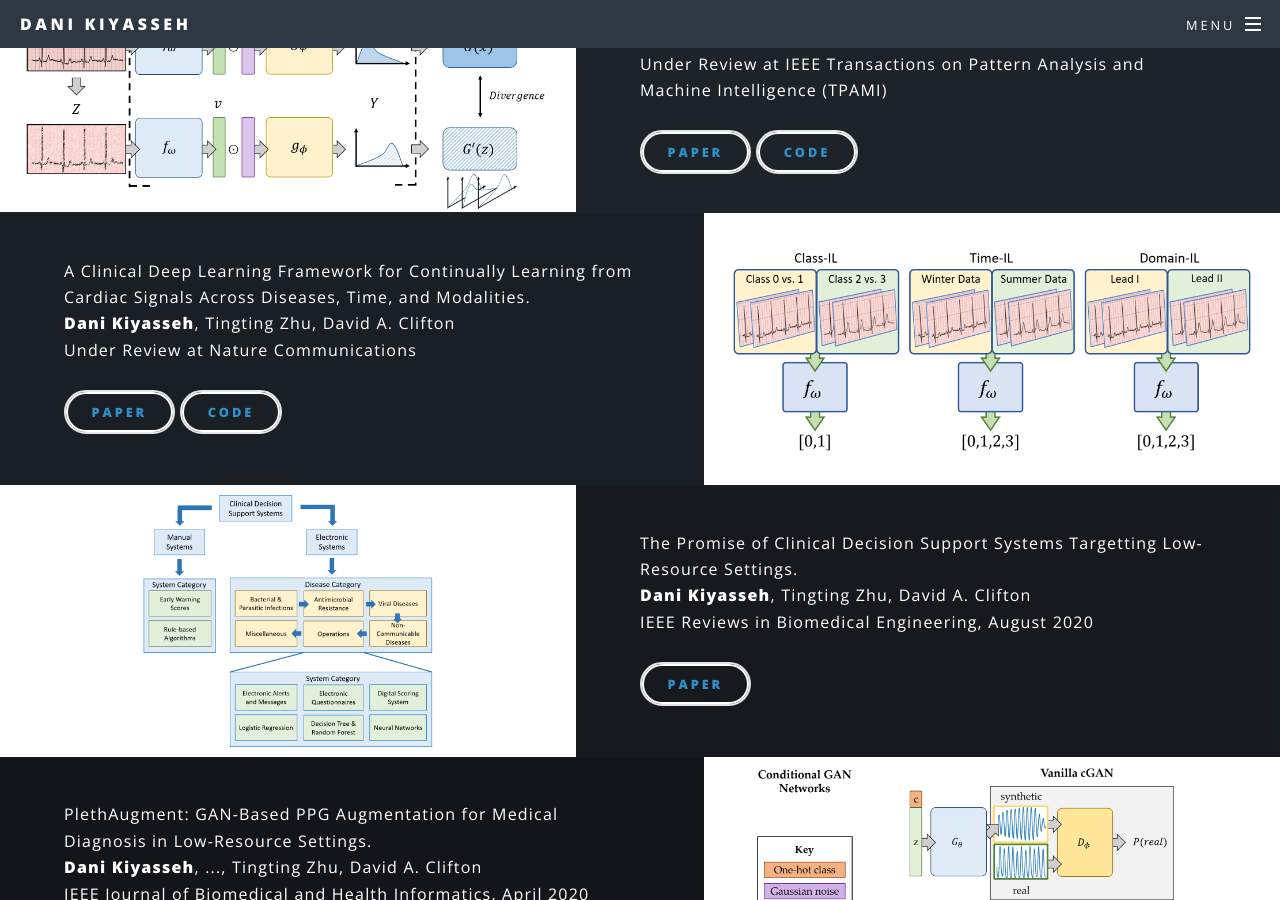
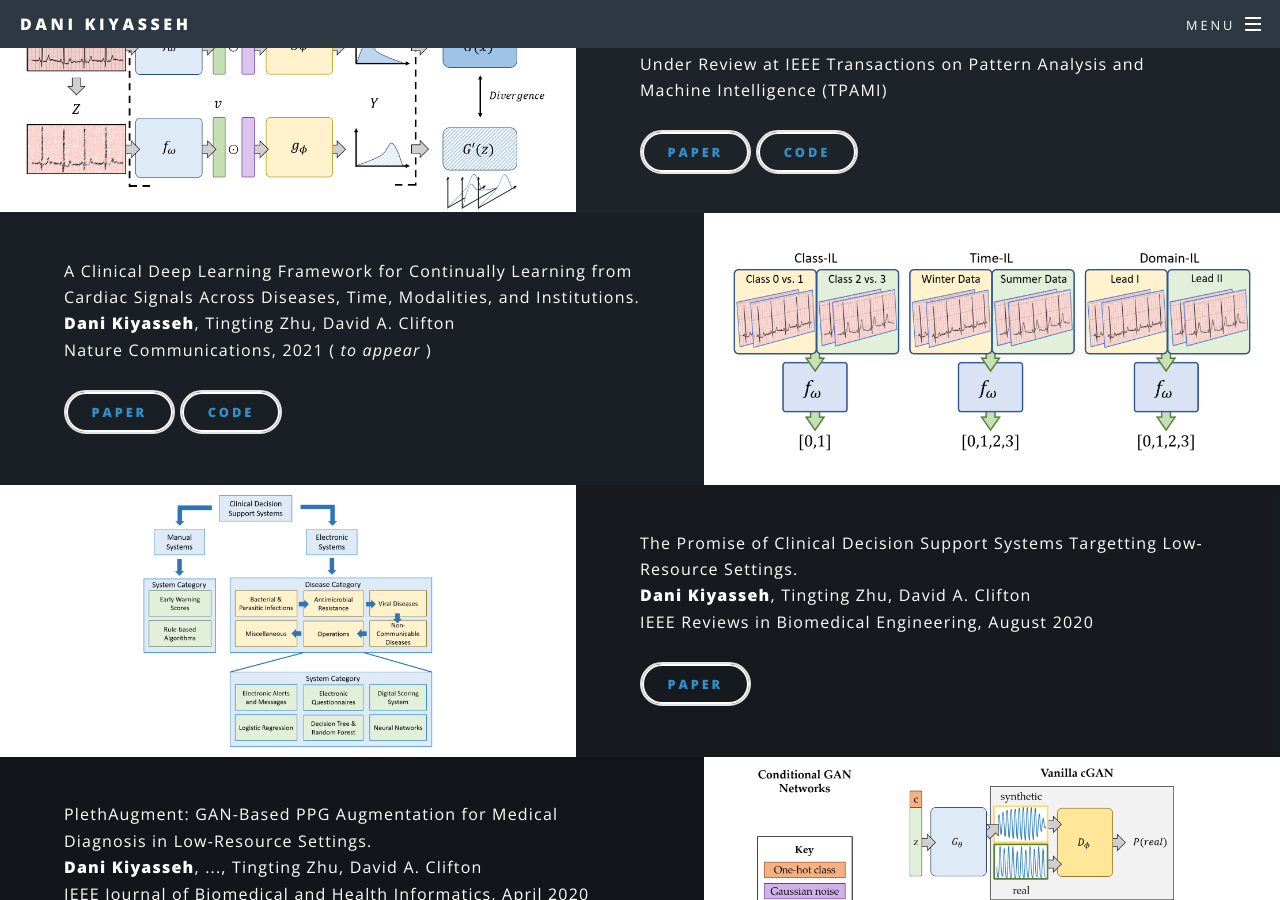
Before and after one commit to danikiyasseh/danikiyasseh.github.io, a Jekyll site: the page publications.html, which Jekyll copies as it is, in a window 1280 px wide and 900 px high, scrolled down 1536 px. Built offline with Jekyll 4.4.1, drawn with Linux system fonts in a browser that asks for light colours; a style sheet for code colours, icons or effects is not loaded.

Commit message:
Update publications.html

```diff
--- a/publications.html
+++ b/publications.html
@@ -160,9 +160,9 @@
 					<section class="spotlight">
 			        		<div class="image"><img src="images/CLOPS_summary_figure.png" alt="Ox" /></div><div class="content">
 
-			        		<p><a href="https://arxiv.org/abs/2004.09578">A Clinical Deep Learning Framework for Continually Learning from Cardiac Signals Across Diseases, Time, and Modalities.</a> <br />
+			        		<p><a href="https://arxiv.org/abs/2004.09578">A Clinical Deep Learning Framework for Continually Learning from Cardiac Signals Across Diseases, Time, Modalities, and Institutions.</a> <br />
 						<b>Dani Kiyasseh</b>, Tingting Zhu, David A. Clifton <br />
-						Under Review at Nature Communications <br /> <br />
+						Nature Communications, 2021 (<i> to appear </i>) <br /> <br />
 						<a href="https://arxiv.org/abs/2004.09578" class="button style2"><b>paper</b></a>
 						<a href="https://github.com/danikiyasseh/CLOPS" class="button style2"><b>code</b></a>
 						</p>
```
